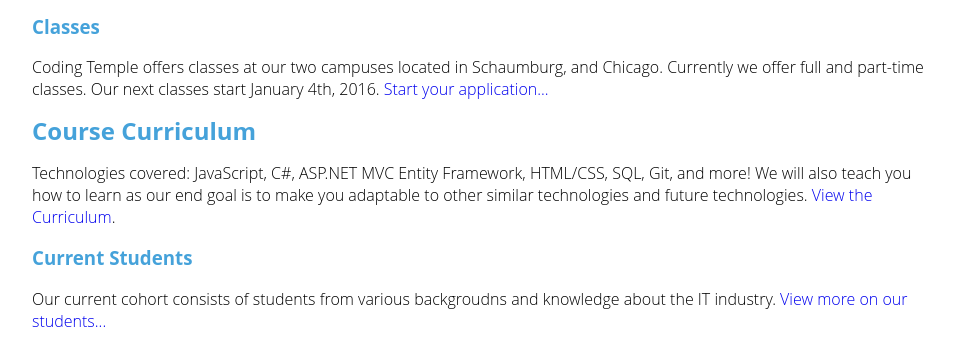
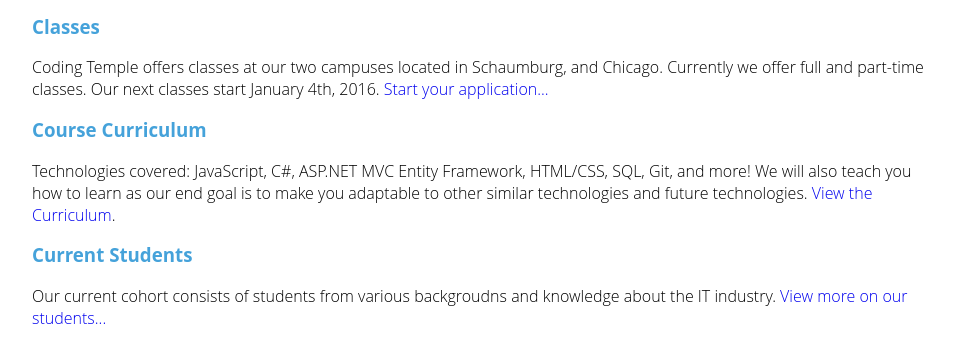
Before and after one commit to kcjacob/CodingTempleSite, a plain HTML site: page index.html in a window 1280 px wide. Shown: the part 90-432 px from the top of the page, without its empty margins (158-1121 px from the left). Drawn offline with Linux system fonts and the light colour scheme.

Commit message:
Update index.html

```diff
--- a/index.html
+++ b/index.html
@@ -1,4 +1,5 @@
 <!DOCTYPE html>
+<html>
 <head>
 <title>Coding Temple</title>
 <link rel="stylesheet" href="main.css">
@@ -23,10 +24,10 @@
 </section>
 
 <section class="container">
-<artcile>
+<article>
 <h1>Course Curriculum</h1>
 <p>Technologies covered: JavaScript, C#, ASP.NET MVC Entity Framework, HTML/CSS, SQL, Git, and more! We will also teach you how to learn as our end goal is to make you adaptable to other similar technologies and future technologies. <a href="courses.html">View the Curriculum</a>.</p>
-</artcile>
+</article>
 </section>
 
 <section class="container">
@@ -42,6 +43,5 @@
 <a href="students.html">Students</a>
 <a href="apply.html">Apply Now</a>
 </footer>
-
 </body>
 </html>
```
